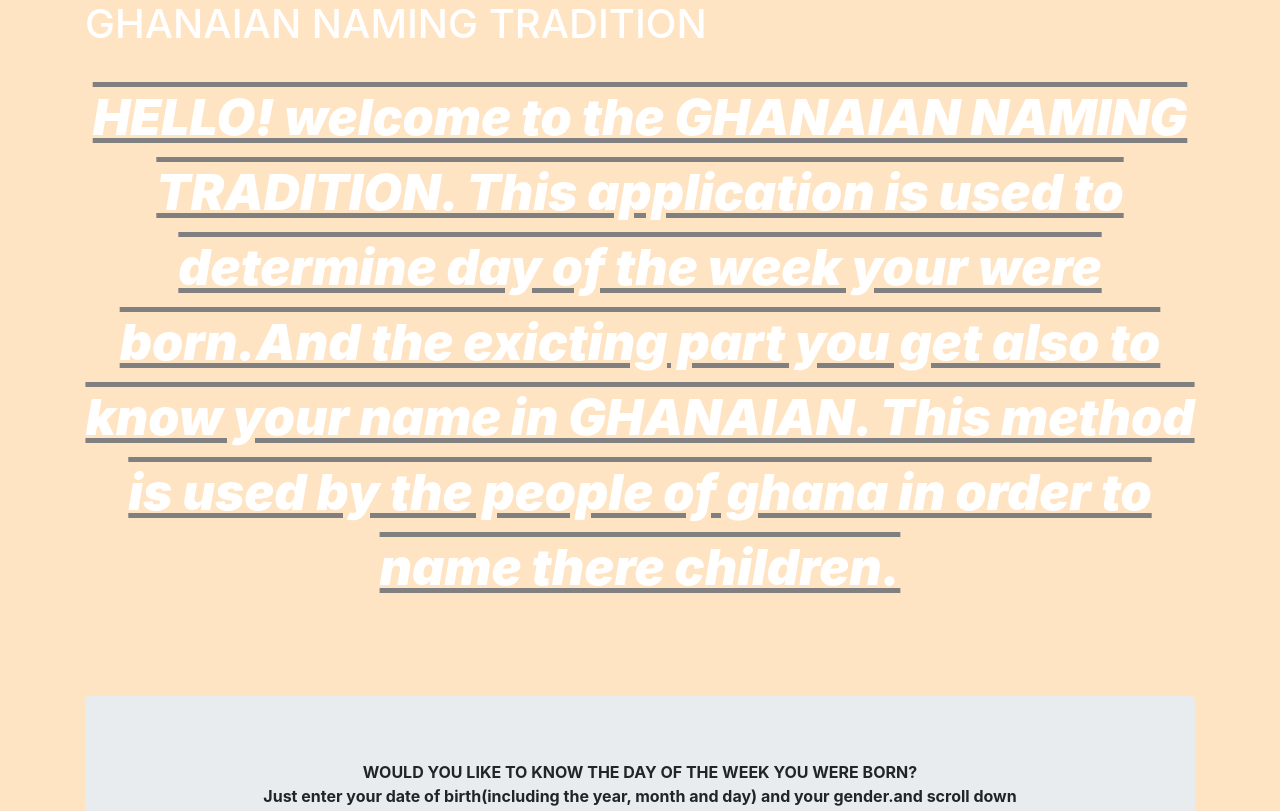
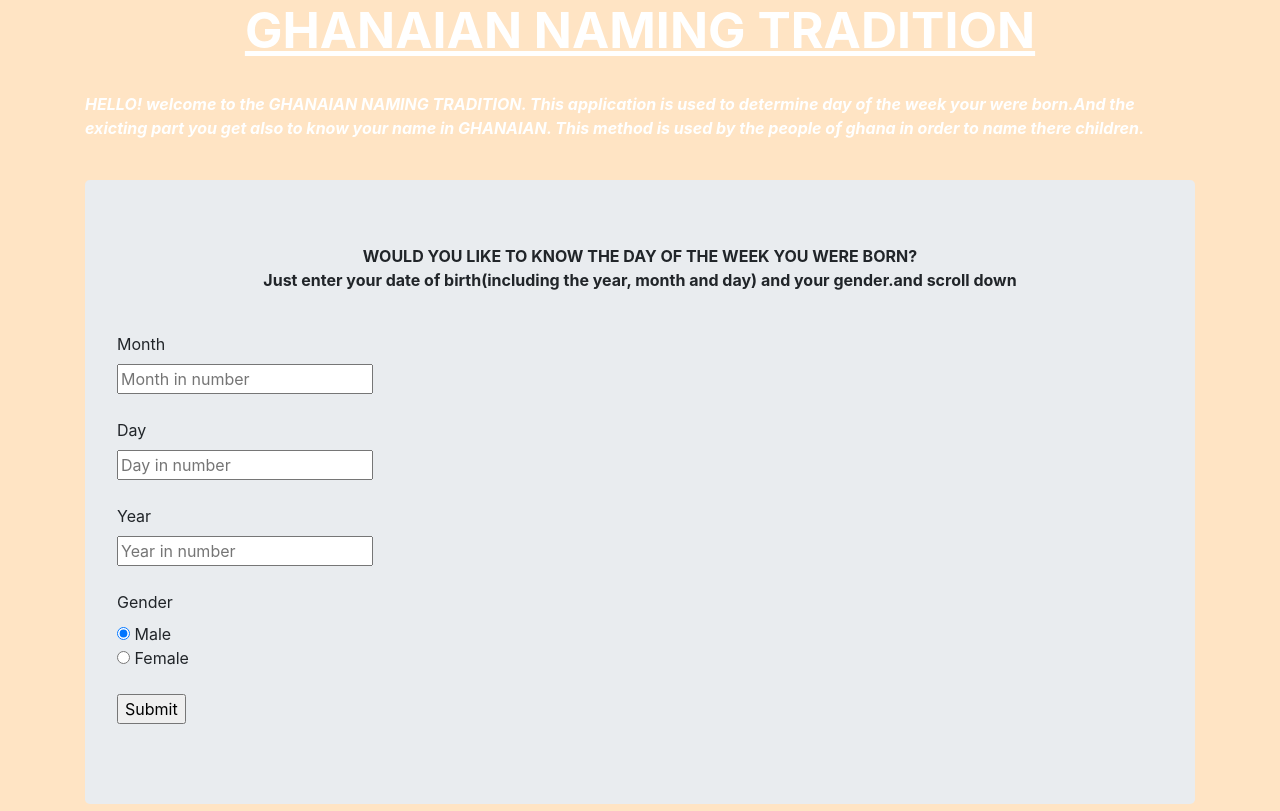
Before and after one commit to adriankiprono/Day-Name-Project, a plain HTML site: page day-name.html in a window 1280 px wide. Shown: the top 811 px of the page. Drawn offline with Linux system fonts and the light colour scheme; files that its build step writes are made by us from their sources.

Commit message:
add changes to read me

```diff
--- a/css/styles.css
+++ b/css/styles.css
@@ -1,4 +1,4 @@
-.intro{
+h1{
   font-size: 50px;
   color:grey;
   text-align: center;
```
Also changed, not shown: 1 other file.
